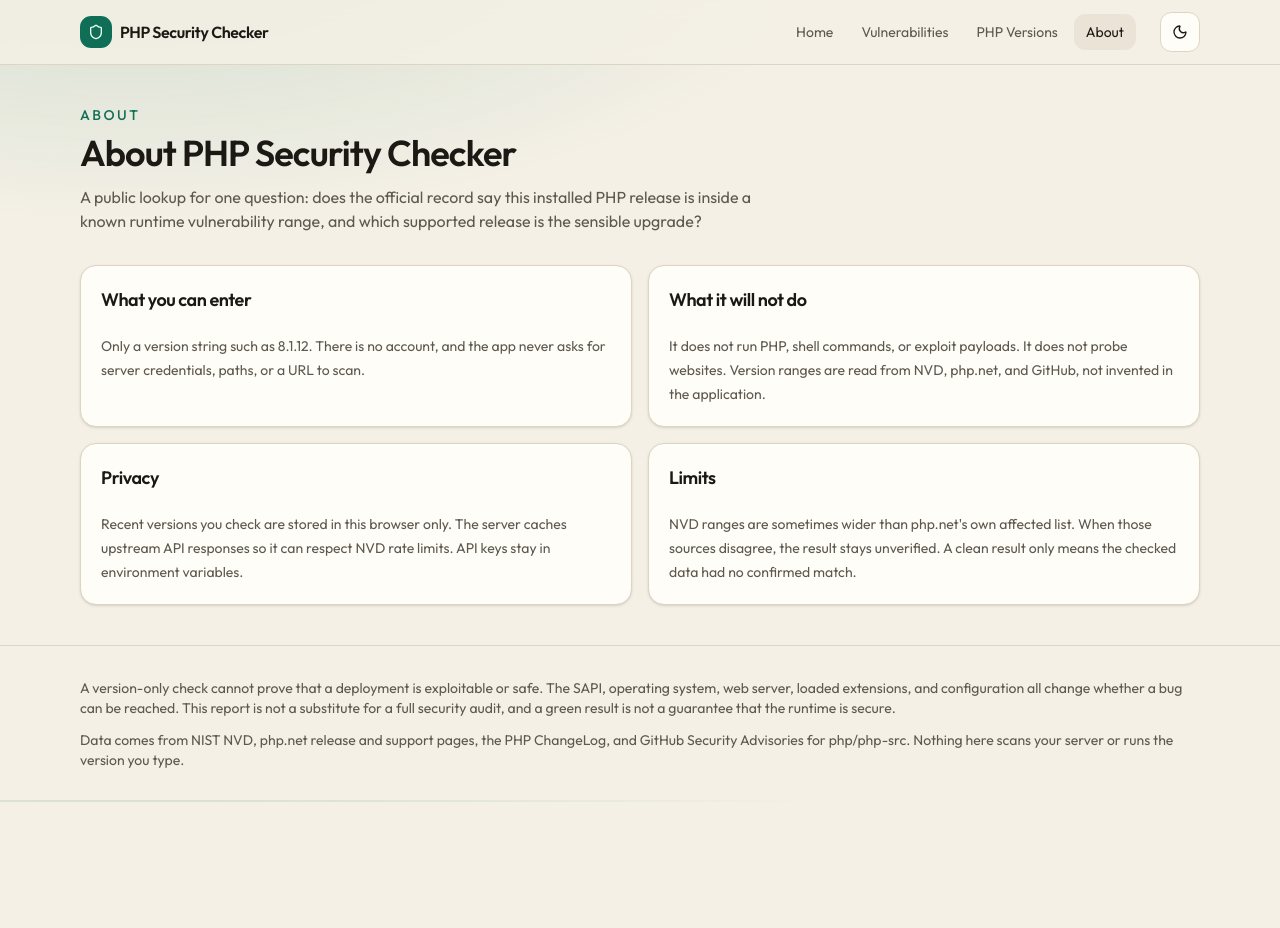
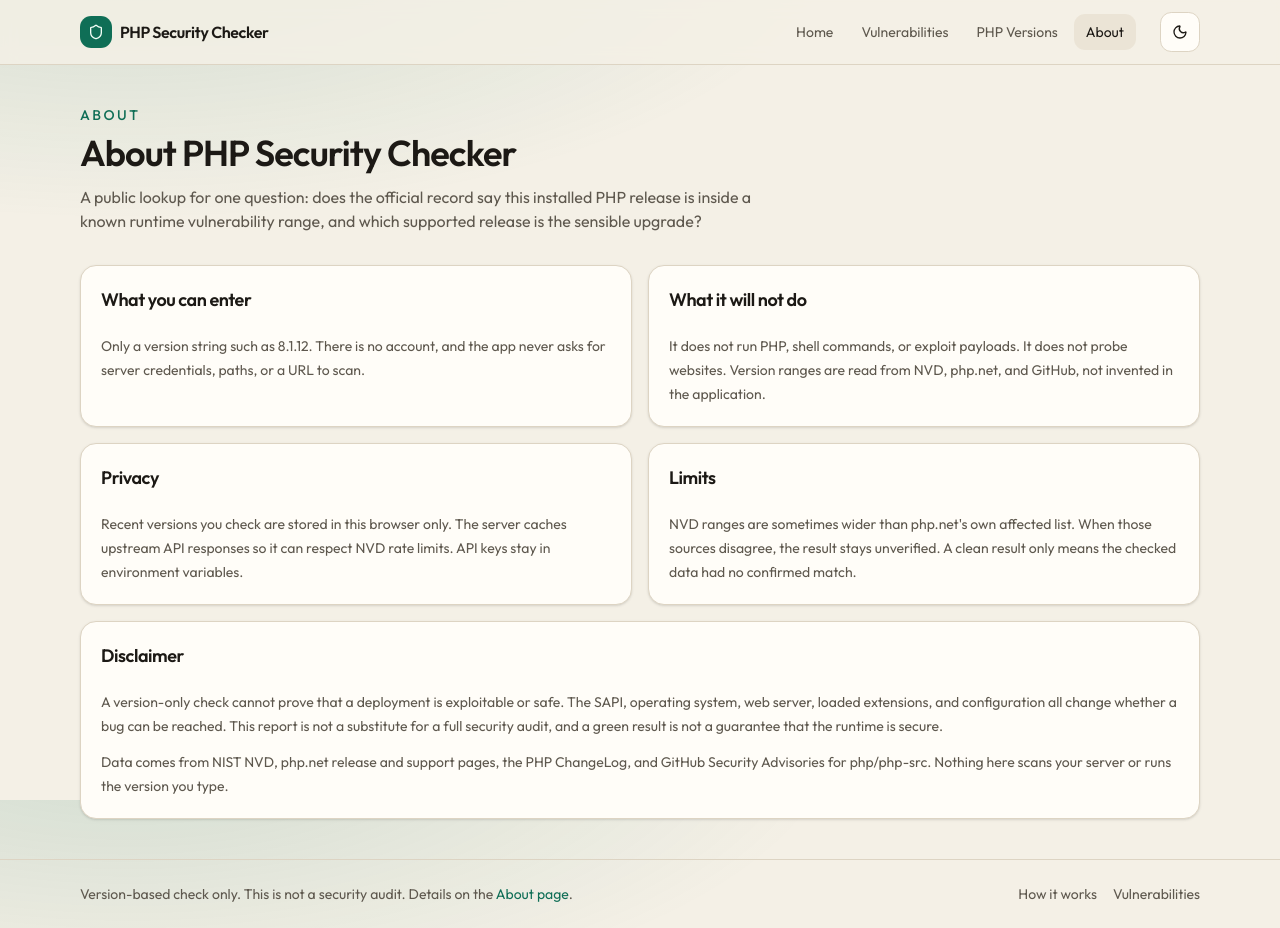
Before and after one commit to raghavji2050/php-security-checker, a Next.js app: page /about in a window 1280 px wide. Before the commit the page ends 802 px from the top, so only its background shows below. Built offline with nearby package versions, Linux system fonts and the light colour scheme.

Commit message:
Shared short footer note; full disclaimer only on About

```diff
--- a/src/app/about/page.tsx
+++ b/src/app/about/page.tsx
@@ -1,9 +1,11 @@
 import type { Metadata } from "next";
 import { Card, CardContent, CardHeader, CardTitle } from "@/components/ui/card";
+import { DISCLAIMER } from "@/lib/types";
 
 export const metadata: Metadata = {
   title: "About",
-  description: "What PHP Security Checker does, and what it refuses to do.",
+  description:
+    "What PHP Security Checker does and refuses to do, its data sources, privacy, and the full disclaimer for version-based checks.",
 };
 
 export default function AboutPage() {
@@ -53,6 +55,18 @@
           </CardContent>
         </Card>
       </div>
+      <Card id="disclaimer" className="mt-4 scroll-mt-24">
+        <CardHeader>
+          <CardTitle>Disclaimer</CardTitle>
+        </CardHeader>
+        <CardContent className="space-y-3 text-sm leading-6 text-muted-foreground">
+          <p>{DISCLAIMER}</p>
+          <p>
+            Data comes from NIST NVD, php.net release and support pages, the PHP ChangeLog, and GitHub Security
+            Advisories for php/php-src. Nothing here scans your server or runs the version you type.
+          </p>
+        </CardContent>
+      </Card>
     </main>
   );
 }
--- a/src/components/site-footer.tsx
+++ b/src/components/site-footer.tsx
@@ -1,14 +1,20 @@
-import { DISCLAIMER } from "@/lib/types";
+import Link from "next/link";
 
 export function SiteFooter() {
   return (
     <footer className="mt-auto border-t border-border">
-      <div className="mx-auto flex w-full max-w-6xl flex-col gap-3 px-4 py-8 text-sm text-muted-foreground">
-        <p>{DISCLAIMER}</p>
+      <div className="mx-auto flex w-full max-w-6xl flex-col gap-2 px-4 py-6 text-sm text-muted-foreground sm:flex-row sm:items-center sm:justify-between">
         <p>
-          Data comes from NIST NVD, php.net release and support pages, the PHP ChangeLog, and GitHub Security
-          Advisories for php/php-src. Nothing here scans your server or runs the version you type.
+          Version-based check only. This is not a security audit. Details on the{" "}
+          <Link className="text-primary underline-offset-2 hover:underline" href="/about">
+            About page
+          </Link>
+          .
         </p>
+        <nav aria-label="Footer" className="flex gap-4">
+          <Link className="hover:text-foreground" href="/how-it-works">How it works</Link>
+          <Link className="hover:text-foreground" href="/vulnerabilities">Vulnerabilities</Link>
+        </nav>
       </div>
     </footer>
   );
```
